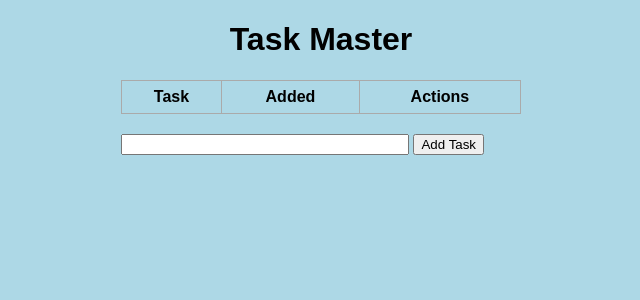
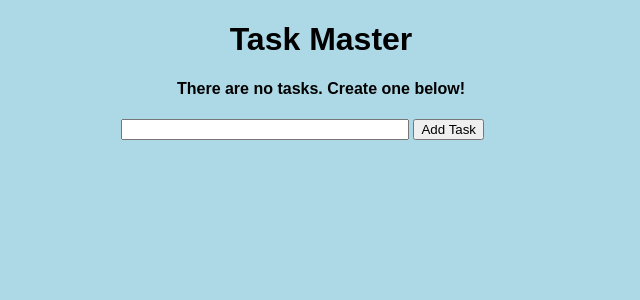
Before and after one commit to achalvats/TaskMaster_TodoApp, a Flask app: page / in a window 1280 px wide. Shown: the top 300 px of the page, without its empty margins (319-959 px from the left). Run offline with Flask 3, Linux system fonts and the light colour scheme; lists and menus that the app fills with data are empty.

Commit message:
Add conditional statement to display message when there are no tasks

```diff
--- a/templates/index.html
+++ b/templates/index.html
@@ -8,6 +8,10 @@
 <div class="content">
     <h1 style="text-align: center;">Task Master</h1>
 
+    {% if tasks|length < 1 %}
+    <h4 style="text-align: center;">There are no tasks. Create one below!</h4>
+
+    {% else %}
     <table>
         <tr>
             <th>Task</th>
@@ -26,6 +30,7 @@
             </tr>
         {% endfor %}
     </table>
+    {% endif %}
 
     <div class="form">
         <form action="/" method="POST">
```
